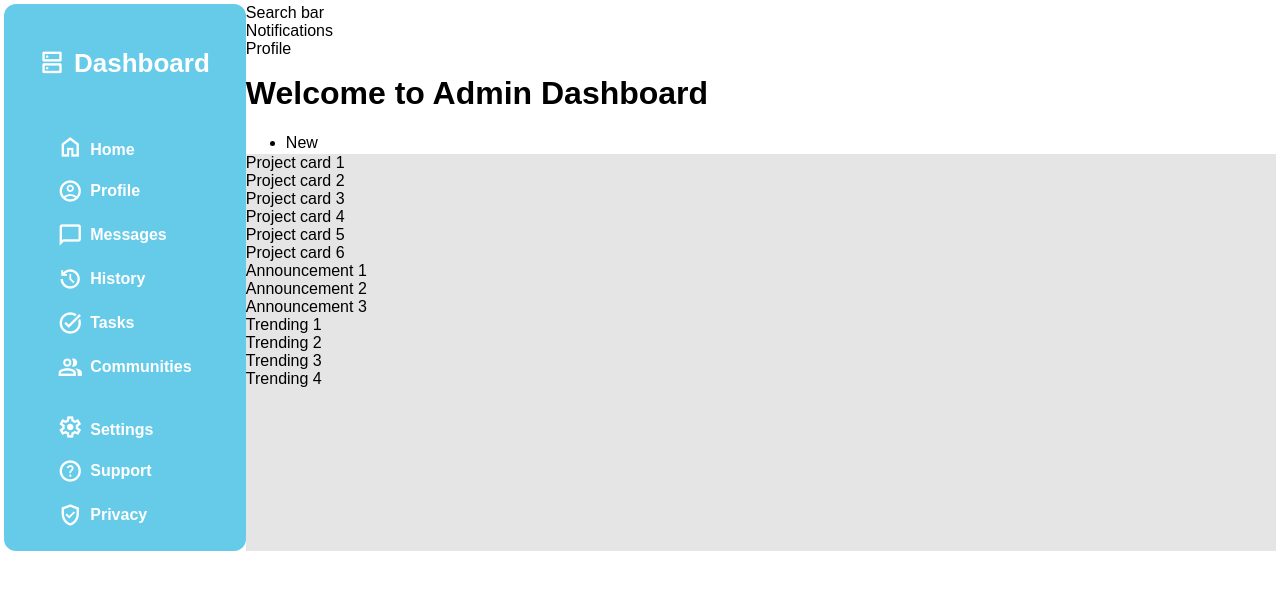
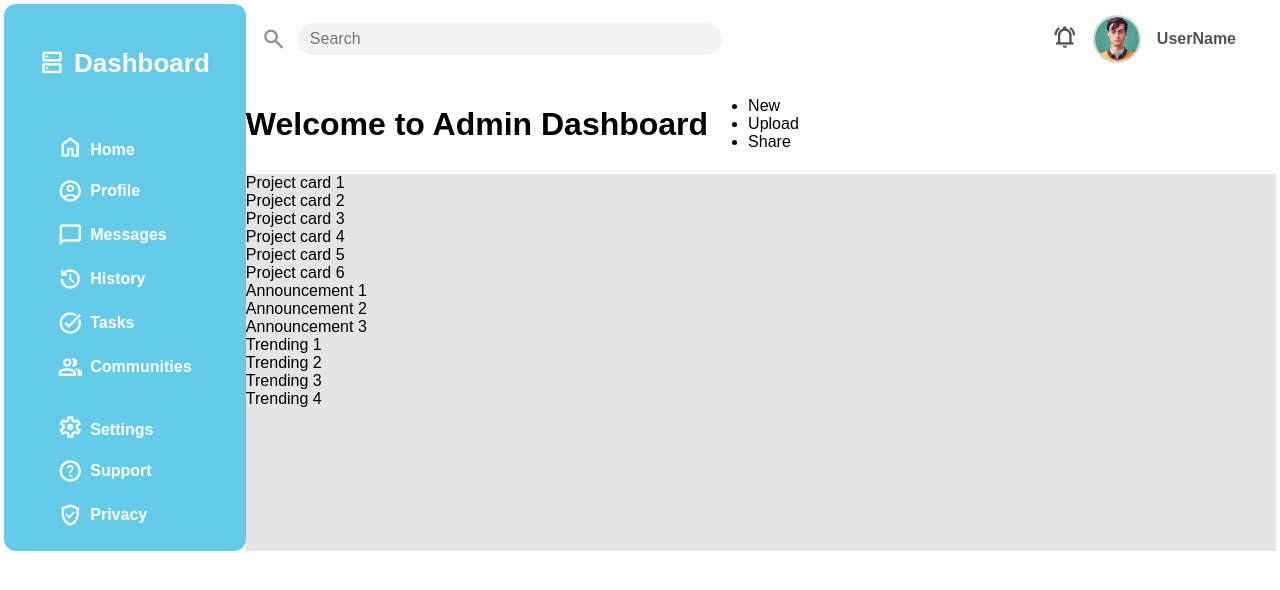
Before and after one commit to Sprakeful/admin-dashboard, a plain HTML site: page index.html in a window 1280 px wide. Drawn offline with nearby package versions, Linux system fonts and the light colour scheme.

Commit message:
Complete header styling

```diff
--- a/index.html
+++ b/index.html
@@ -80,14 +80,20 @@
     </div>
   </div>
   <div class="header">
-    <div class="search-bar">
-      Search bar
+    <div class="search-container">
+      <span class="material-symbols-outlined">search</span>
+      <input type="search" name="search" id="search" placeholder="Search">
     </div>
-    <div class="notifications">
-      Notifications
-    </div>
-    <div class="profile">
-      Profile
+    <div class="profile-container">
+      <a href="#" class="notifications">
+        <span class="material-symbols-outlined">
+          notifications_active
+          </span>
+      </a>
+      <a href="#" class="profile">
+        <img src="img/prof_pic.jpg" alt="Profile" class="profile-pic">
+        <span>UserName</span>
+      </a>
     </div>
   </div>
   <div class="navbar-container">
--- a/styles.css
+++ b/styles.css
@@ -11,7 +11,7 @@
 body {
   display: grid;
   grid-template-columns: 1fr 5fr;
-  grid-template-rows: 50px 100px 1fr;
+  grid-template-rows: 70px 100px 1fr;
   font-family: Arial, Helvetica, sans-serif;
   margin: 0;
   padding: 4px;
@@ -95,6 +95,86 @@ body {
 .header,
 .navbar-container {
   background-color: white;
+  display: flex;
+  align-items: center;
+}
+
+.header {
+  align-items: center;
+  margin: 8px;
+  flex-wrap:nowrap;
+  justify-content: space-between;
+  padding: 8px;
+}
+
+.profile-container {
+  display: flex;
+  align-items: center;
+  margin-left: 24px;
+}
+
+.profile {
+  display: flex;
+  align-items: center;
+}
+
+img.profile-pic {
+  border-radius: 100%;
+  height: 44px;
+  border: 2pt solid #d3d3d3;
+  margin: 4px;
+}
+.profile {
+  font-weight: bold;
+  font-size: 16px;
+  color: #535353;
+  margin: 12px;
+  text-decoration: none;
+}
+
+.profile span {
+  margin: 12px;
+}
+
+.notifications {
+  text-decoration: none;
+  color: #535353;
+}
+
+.notifications:hover {
+  color: orange;
+}
+
+.notifications:active {
+  color: yellow;
+}
+
+.profile span:hover {
+  color: #939393;
+}
+
+.profile img:hover {
+  opacity: 0.5;
+}
+
+.search-container {
+  display: flex;
+  align-items: center;
+  justify-content: center;
+}
+
+.search-container span {
+  color: #939393;
+}
+
+input#search {
+  all:  unset;
+  background-color: #f3f3f3;
+  border-radius: 24px;
+  margin: 0px 12px;
+  height: 32px;
+  padding: 0px 12px;
+  width: 400px;
 }
 
 /* Page content styling */
```
Also changed, not shown: img/prof_pic.jpg (added).
